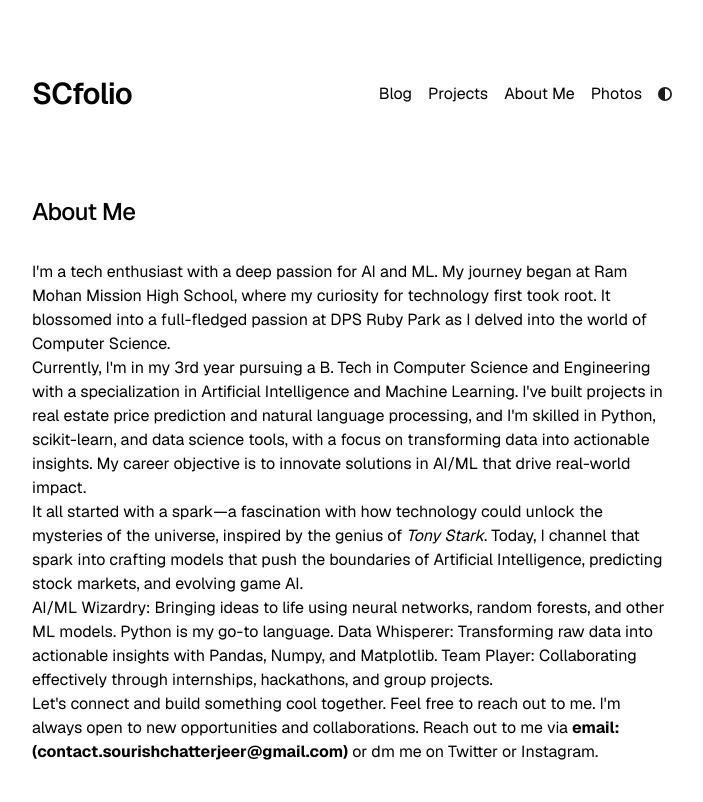
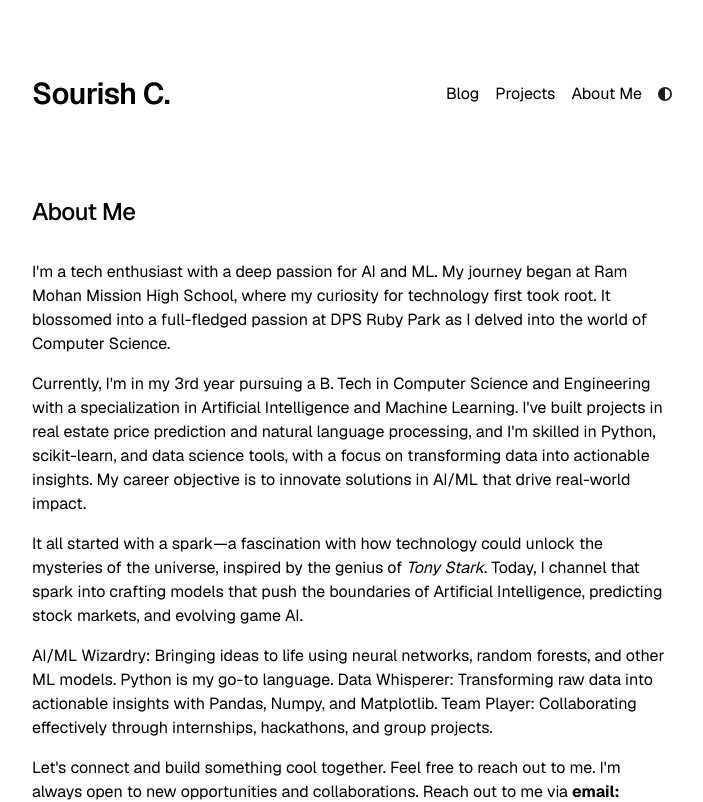
Before and after one commit to sourize/my_portfolio, a Next.js app: page /about in a window 1280 px wide. Shown: the top 802 px of the page, without its empty margins (288-991 px from the left). Built offline with nearby package versions, Linux system fonts and the light colour scheme.

Commit message:
File Updated

```diff
--- /dev/null
+++ b/app/about/about.css
@@ -0,0 +1,12 @@
+/* About.css */
+.email-link {
+    color: blue; /* Change to your desired color */
+}
+
+.twitter-link {
+    color: lightblue; /* Change to your desired color */
+}
+
+.instagram-link {
+    color: pink; /* Change to your desired color */
+}
--- a/app/about/page.tsx
+++ b/app/about/page.tsx
@@ -1,23 +1,24 @@
 import React from "react";
+import './About.css'; // Importing a CSS file for styling
 
 export default function About() {
   return (
     <section>
       <h1 className="mb-8 text-2xl font-medium tracking-tight">About Me</h1>
-      <p>
+      <p className="mb-4">
         I'm a tech enthusiast with a deep passion for AI and ML. My journey began at Ram Mohan Mission High School, where my curiosity for technology first took root. It blossomed into a full-fledged passion at DPS Ruby Park as I delved into the world of Computer Science.
       </p>
-      <p>
+      <p className="mb-4">
         Currently, I'm in my 3rd year pursuing a B. Tech in Computer Science and Engineering with a specialization in Artificial Intelligence and Machine Learning. I've built projects in real estate price prediction and natural language processing, and I'm skilled in Python, scikit-learn, and data science tools, with a focus on transforming data into actionable insights. My career objective is to innovate solutions in AI/ML that drive real-world impact.
       </p>
-      <p>
+      <p className="mb-4">
         It all started with a spark—a fascination with how technology could unlock the mysteries of the universe, inspired by the genius of <em>Tony Stark</em>. Today, I channel that spark into crafting models that push the boundaries of Artificial Intelligence, predicting stock markets, and evolving game AI.
       </p>
-      <p>
+      <p className="mb-4">
         AI/ML Wizardry: Bringing ideas to life using neural networks, random forests, and other ML models. Python is my go-to language. Data Whisperer: Transforming raw data into actionable insights with Pandas, Numpy, and Matplotlib. Team Player: Collaborating effectively through internships, hackathons, and group projects.
       </p>
-      <p>
-        Let's connect and build something cool together. Feel free to reach out to me. I'm always open to new opportunities and collaborations. Reach out to me via <strong>email: (contact.sourishchatterjeer@gmail.com)</strong> or dm me on <a href="https://twitter.com/sourize_" target="_blank">Twitter</a> or <a href="https://www.instagram.com/sourish.ml/" target="_blank">Instagram</a>.
+      <p className="mb-4">
+        Let's connect and build something cool together. Feel free to reach out to me. I'm always open to new opportunities and collaborations. Reach out to me via <strong>email: <a href="mailto:contact.sourishchatterjeer@gmail.com" className="email-link">contact.sourishchatterjeer@gmail.com</a></strong> or dm me on <a href="https://twitter.com/sourize_" target="_blank" className="twitter-link">Twitter</a> or <a href="https://www.instagram.com/sourish.ml/" target="_blank" className="instagram-link">Instagram</a>.
       </p>
     </section>
   );
--- a/app/components/nav.tsx
+++ b/app/components/nav.tsx
@@ -6,7 +6,7 @@ const navItems = {
   "/blog": { name: "Blog" },
   "/projects": { name: "Projects" },
   "/about": { name: "About Me" },
-  "/photos": { name: "Photos" },
+  //"/photos": { name: "Photos" },
 };
 
 export function Navbar() {
--- a/app/config.ts
+++ b/app/config.ts
@@ -1,6 +1,6 @@
 export const metaData = {
   baseUrl: "https://sourize.vercel.app/",
-  title: "SCfolio",
+  title: "Sourish C.",
   name: "Sourish",
   ogImage: "/opengraph-image.png",
   description:
```
